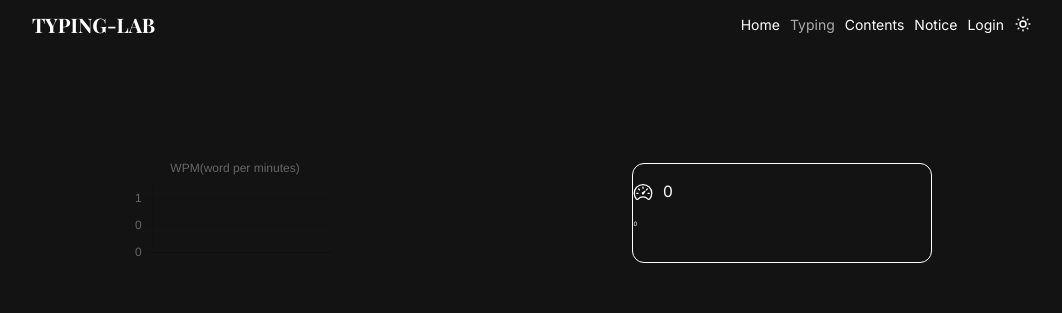
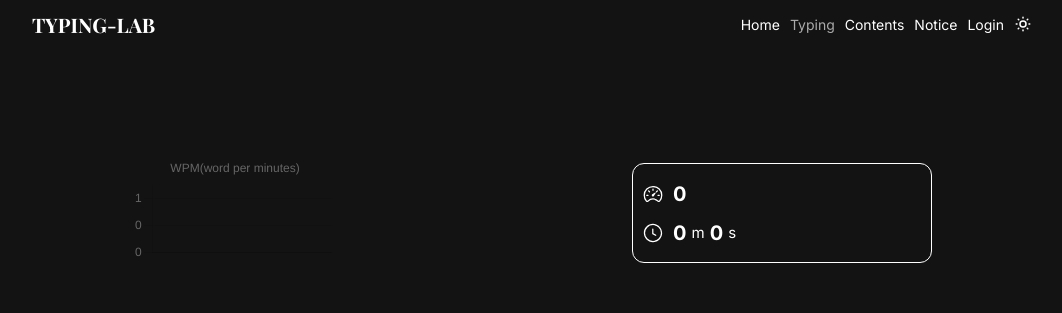
Before and after one commit to lofi-J/Typing-Lab, a Next.js app: page /typing in a window 1280 px wide. Shown: the top 313 px of the page, without its empty margins (108-1170 px from the left). Built offline with nearby package versions, Linux system fonts and the light colour scheme; a web font is replaced by a local one.

Commit message:
[개발] Typing 대시보드
 - ms to minutes, seconds 함수 정의

```diff
--- a/component/dashboard/WpmDashboard/WpmDashboard.module.css
+++ b/component/dashboard/WpmDashboard/WpmDashboard.module.css
@@ -14,21 +14,31 @@
 	}
 }
 
-.vital {
+.dashboard {
 	width: 30rem;
 	height: 10rem;
 	border: 0.1rem solid var(--primary-color);
 	border-radius: var(--border-radius);
+	padding: 1rem;
 	display: grid;
 }
 
-.wpm {
+.data_wrap {
 	display: flex;
 	align-items: center;
 	gap: 1rem;
-	font-size: 2.5rem;
+	& > span { font-size: 1.5rem; }
 	& > svg {
 		width: 2rem;
 		height: 2rem;
 	}
 }
+
+.time {
+	display: flex;
+	align-items: center;
+	gap: 0.5rem;
+}
+.data {
+	font-size: 2rem;
+}
--- a/component/dashboard/WpmDashboard/WpmDashboard.tsx
+++ b/component/dashboard/WpmDashboard/WpmDashboard.tsx
@@ -7,6 +7,7 @@ import useCalcWPM from "@/hooks/useCalcWPM";
 import LineChart from "@/component/chart/LineChart";
 import { IoSpeedometerOutline } from "react-icons/io5";
 import { GoClock } from "react-icons/go";
+import {converMsToMinSec} from "@/utils/dashboardHelper";
 
 
 interface IWpmDashboard {
@@ -18,6 +19,7 @@ const WpmDashboard = ({textCounts, startTime}: IWpmDashboard) => {
   const {elapsed, flagTick} = useElapsedTimer(startTime); // ms
   const wpm = useCalcWPM(textCounts.totalCount, elapsed, flagTick);
   const [wpmQueue, setWpmQueue] = useState<number[]>([]);
+  const {minutes, seconds} = converMsToMinSec(elapsed);
 
   useEffect(() => {
     setWpmQueue(prev => {
@@ -31,20 +33,23 @@ const WpmDashboard = ({textCounts, startTime}: IWpmDashboard) => {
   }, [wpm])
 
 
-  // TODO 정확도, 총 타자 수 등 ...
+  // TODO 정확도, 총 타자 수 등 ... (디자인 수정 필요)
   return (
     <div className={styles.container}>
       <div className={styles.chart}>
         <LineChart wpms={wpmQueue} />
       </div>
-      <div className={styles.vital}>
-        <div className={styles.wpm}>
+      <div className={styles.dashboard}>
+        <div className={styles.data_wrap}>
           <IoSpeedometerOutline />
-          <span>{wpm}</span>
+          <b className={styles.data}>{wpm}</b>
         </div>
-        <div>
+        <div className={styles.data_wrap}>
           <GoClock />
-          <span>{elapsed}</span>
+          <span className={styles.time}>
+            <b className={styles.data}>{minutes}</b>m
+            <b className={styles.data}>{seconds}</b>s
+          </span>
         </div>
       </div>
     </div>
--- /dev/null
+++ b/utils/dashboardHelper.ts
@@ -0,0 +1,6 @@
+export const converMsToMinSec = (ms: number) => {
+  const minutes = Math.floor(ms / 60000);
+  const seconds = Math.floor(ms % 60000 / 1000);
+
+  return {minutes, seconds};
+}
```
